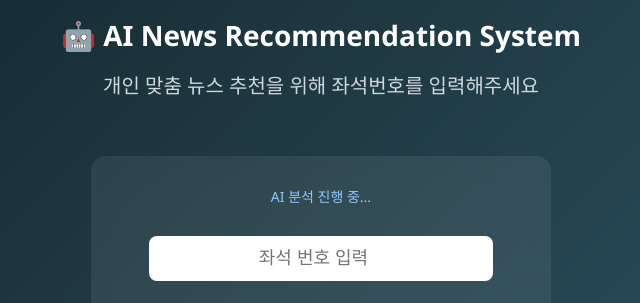
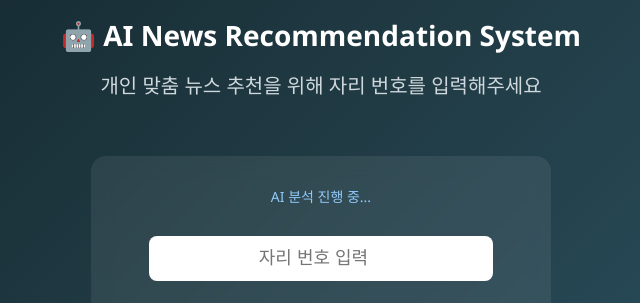
Before and after one commit to perper222222/AI-news-recommendation-F2, a plain HTML site: page index.html in a window 1280 px wide. Both pictures are taken after a click on the button "AI 추천 보기". Shown: the part 143-446 px from the top of the page, 319-959 px from the left. Drawn offline with Linux system fonts and the light colour scheme.

Commit message:
Update index.html

```diff
--- a/index.html
+++ b/index.html
@@ -78,12 +78,12 @@
 
   <div class="container">
     <h1>🤖 AI News Recommendation System</h1>
-    <h2>개인 맞춤 뉴스 추천을 위해 좌석번호를 입력해주세요</h2>
+    <h2>개인 맞춤 뉴스 추천을 위해 자리 번호를 입력해주세요</h2>
 
     <div class="box">
       <div class="ai-label">AI 분석 진행 중...</div>
 
-      <input type="number" id="userInput" placeholder="좌석 번호 입력">
+      <input type="number" id="userInput" placeholder="자리 번호 입력">
 
       <br>
 
@@ -98,7 +98,7 @@
       if (input !== "") {
         window.location.href = "result.html?seat=" + input;
       } else {
-        alert("좌석번호를 입력해주세요");
+        alert("자리 번호를 입력해주세요");
       }
     }
   </script>
```
